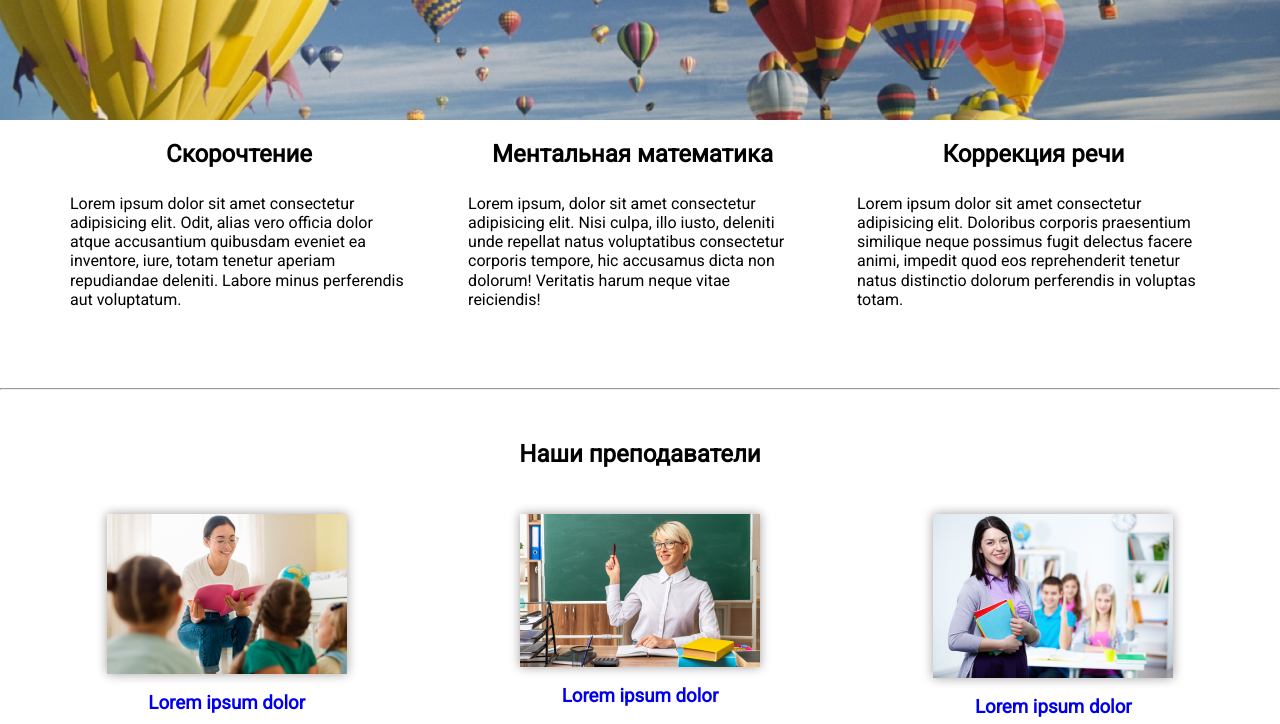
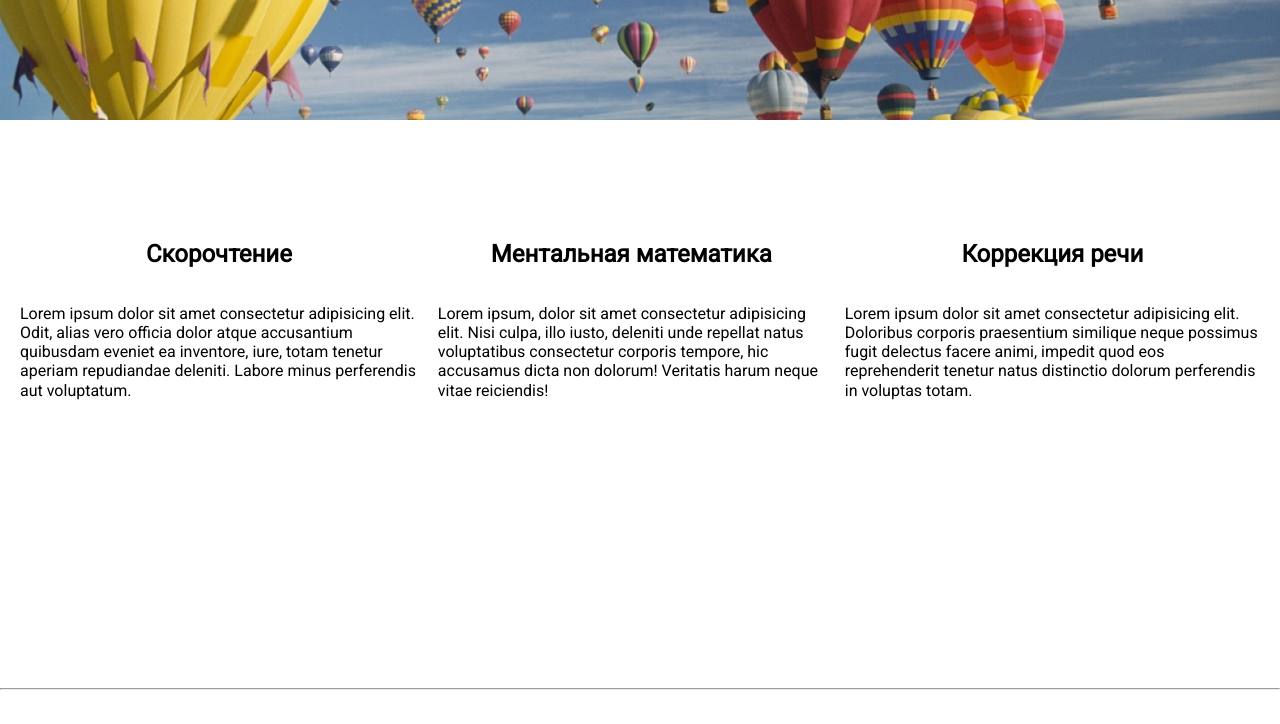
Before and after one commit to Nataliy80/Training, a plain HTML site: page index.html in a window 1280 px wide. Shown: the part 680-1404 px from the top of the page. Drawn offline with Linux system fonts and the light colour scheme.

Commit message:
Доделан блок Курсы

```diff
--- a/CSS/style.css
+++ b/CSS/style.css
@@ -9,7 +9,7 @@ body {
     padding: 0;
     color: #000000;
     background-color: #ffffff;
-    font-family: Roboto, Arial, sans-serif;
+    font-family: 'Roboto', Arial, sans-serif;
     font-size: 16px;
     font-weight: 400;
     line-height: 1.2;
@@ -21,6 +21,7 @@ body._lock {
 
 a {
     text-decoration: none;
+    color: inherit;
 }
 
 img {
@@ -44,6 +45,12 @@ img {
     display: flex;
     flex-direction: column;
     min-height: 100%;
+}
+
+.container {
+    max-width: 1440px;
+    margin: 0 auto;
+    padding: 0 10px;
 }
 
 .header {
@@ -128,40 +135,30 @@ main {
     line-height: 2em;
 }
 
-.courses {
+.courses__inner {
     display: flex;
     justify-content: space-between;
-    flex-wrap: nowrap;
-    margin: 0 auto;
-    max-width: 1200px;
+    min-height: 70vh;
 }
 
 .courses__item {
     display: flex;
     flex-direction: column;
     align-items: center;
-    height: 260px;
-    margin: 0 auto;
-    padding: 20px;
-}
-
-.courses__link {
-    text-align: center;
-    color: #000;
+    margin-top: 100px;
 }
 
 .courses__title {
-    margin: 0;
+    text-align: center;
+    margin-top: 20px;
+    margin-bottom: 10px;
 }
 
 .courses__text {
-    font-family: Roboto, Arial, sans-serif;
-    margin: 0;
-    margin-top: 15px;
-    margin-bottom: 30px;
+    font-family: 'Roboto', Arial, sans-serif;
+    margin: 15px 0 30px;
     padding: 10px;
     text-align: left;
-    text-overflow: ellipsis;
     font-size: 16px;
     overflow: hidden;
 }
@@ -670,6 +667,15 @@ button:hover {
 
     }
 
+    .courses__inner {
+        flex-direction: column;
+    }
+
+    .courses__item {
+        margin-top: 30px;
+        height: auto;
+    }
+
 }
 
 @media (max-width: 767px) {
@@ -768,12 +774,4 @@ button:hover {
         font-size: 24px;
         text-align: center;
     }
-
-    .courses {
-        flex-direction: column;
-    }
-
-    .courses__item {
-        height: auto;
-    }
 }
--- a/index.html
+++ b/index.html
@@ -47,9 +47,11 @@
                 <h1 class="slogan__title">УЧИСЬ! ИГРАЙ! МЕЧТАЙ!</h1>
             </section>
 
-            <div class="courses page__section page__section_1">
-                <section class="speed-reading courses__item">
+            <section class="courses page__section page__section_1">
+                <div class="container">
+                    <div class="courses__inner">
                         <h2 class="visually-hidden">Курсы</h2>
+                        <div class="speed-reading courses__item">
                             <a class="courses__link" href="#">
                                 <h2 class="courses__title">Скорочтение</h2>
                             </a>
@@ -59,31 +61,37 @@
                                 iure, totam tenetur aperiam repudiandae deleniti. Labore minus perferendis aut
                                 voluptatum.
                             </p>
-                </section>
+                        </div>
 
-                <section class="maths courses__item">
+                        <div class="maths courses__item">
                             <a class="courses__link" href="#">
                                 <h2 class="courses__title">Ментальная математика</h2>
                             </a>
-                    <p class="courses__text">Lorem ipsum, dolor sit amet consectetur adipisicing elit. Nisi culpa, illo
+                            <p class="courses__text">Lorem ipsum, dolor sit amet consectetur adipisicing elit. Nisi
+                                culpa,
+                                illo
                                 iusto,
                                 deleniti unde repellat natus voluptatibus
-                        consectetur corporis tempore, hic accusamus dicta non dolorum! Veritatis harum neque vitae
+                                consectetur corporis tempore, hic accusamus dicta non dolorum! Veritatis harum neque
+                                vitae
                                 reiciendis!
                             </p>
-                </section>
+                        </div>
 
-                <section class="logopediy courses__item">
+                        <div class="logopediy courses__item">
                             <a class="courses__link" href="#">
                                 <h2 class="courses__title">Коррекция речи</h2>
                             </a>
                             <p class="courses__text">Lorem ipsum dolor sit amet consectetur adipisicing elit. Doloribus
                                 corporis
                                 praesentium similique neque possimus fugit delectus facere animi,
-                        impedit quod eos reprehenderit tenetur natus distinctio dolorum perferendis in voluptas totam.
+                                impedit quod eos reprehenderit tenetur natus distinctio dolorum perferendis in voluptas
+                                totam.
                             </p>
+                        </div>
+                    </div>
+                </div>
             </section>
-            </div>
             <hr>
 
             <div class="about-us page__section page__section_2">
```
Lines whose indentation alone changed are shown as unchanged.
